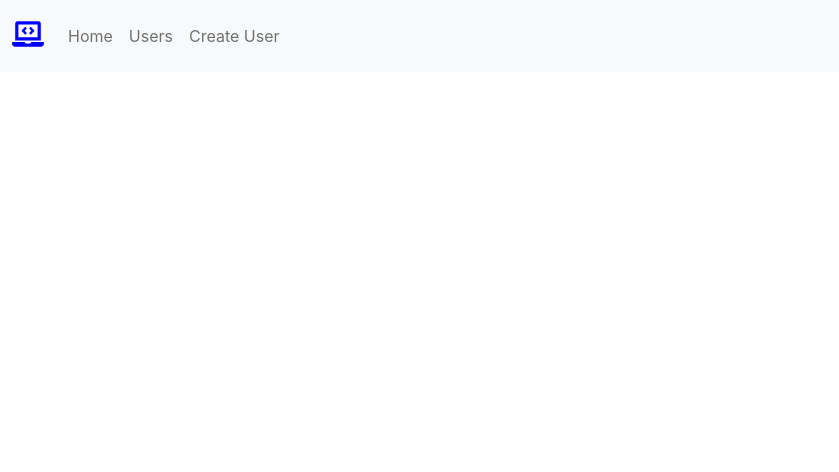
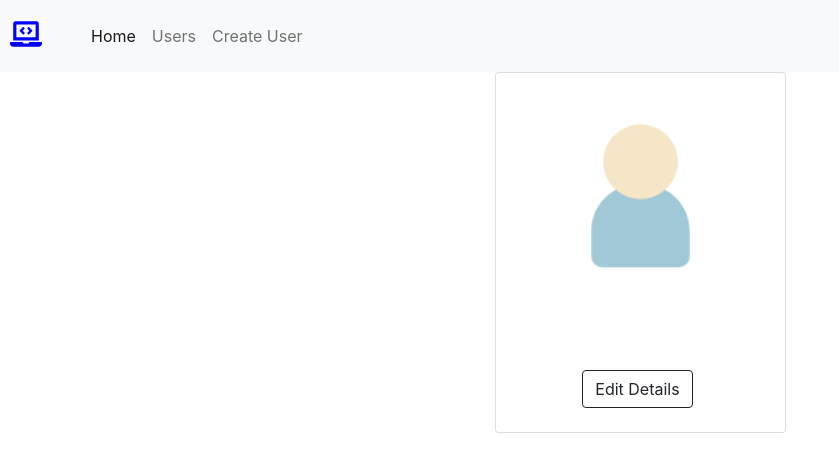
Before and after one commit to santhosh8857/CRUD, a React (Create React App) app: page /user/1 in a window 1280 px wide. Shown: the top 472 px of the page, without its empty margins (0-839 px from the left). Built offline with nearby package versions, Linux system fonts and the light colour scheme; no server answers.

Commit message:
added card feature

```diff
--- a/src/components/Createuser.js
+++ b/src/components/Createuser.js
@@ -1,8 +1,11 @@
 import React, { useState } from "react";
 import axios from "axios";
 import { Button, Form, FormGroup, Input, Label } from "reactstrap";
+import { useHistory } from "react-router";
 
 const Createuser = ({ apiURL }) => {
+  const history = useHistory();
+
   // states to store the required details
   const [name, setName] = useState("");
   const [email, setEmail] = useState("");
@@ -26,6 +29,8 @@ const Createuser = ({ apiURL }) => {
     setName("");
     setEmail("");
     setMobile("");
+
+    history.push("/users");
 
     e.preventDefault();
   };
--- /dev/null
+++ b/src/components/Navbar.js
@@ -0,0 +1,42 @@
+import React from "react";
+import { Link } from "react-router-dom";
+import { IconContext } from "react-icons/lib";
+import { FaLaptopCode } from "react-icons/fa";
+
+const Navbar = () => {
+  return (
+    <>
+      <nav className="navbar navbar-expand-lg navbar-light bg-light">
+        <Link to="/" className="navbar-brand">
+          <h2 style={{ marginLeft: "10px", marginRight: "1px" }}>
+            {/* IconContext is used to provide color to the react icon */}
+            <IconContext.Provider value={{ color: "blue" }}>
+              <FaLaptopCode className="primary" />
+            </IconContext.Provider>
+          </h2>
+        </Link>
+        <div className="collapse navbar-collapse" id="navbarSupportedContent">
+          <ul className="navbar-nav me-auto mb-2 mb-lg-0 ms-lg-4">
+            <li className="nav-item">
+              <Link to="/" className="nav-link active" aria-current="page">
+                Home
+              </Link>
+            </li>
+            <li className="nav-item">
+              <Link to="/users" className="nav-link">
+                Users
+              </Link>
+            </li>
+            <li className="nav-item">
+              <Link to="/create-user" className="nav-link">
+                Create User
+              </Link>
+            </li>
+          </ul>
+        </div>
+      </nav>
+    </>
+  );
+};
+
+export default Navbar;
--- a/src/components/Users.js
+++ b/src/components/Users.js
@@ -1,14 +1,9 @@
 import React, { useEffect, useState } from "react";
-import axios from "axios";
-import { Table } from "reactstrap";
-import { useHistory } from "react-router";
+import Card from "./cards/Card";
 
 const Users = ({ apiURL }) => {
   // state to store the ddetails from API
   const [users, setUsers] = useState([]);
-
-  // useHistory is used to push the value to the existing url
-  const history = useHistory();
 
   // fetching details from API and storing to the state
   useEffect(() => {
@@ -18,81 +13,16 @@ const Users = ({ apiURL }) => {
       .catch((err) => console.log(err));
   }, [apiURL]);
 
-  // fucntion to call the ViewUser component
-  const viewUser = (userId) => {
-    history.push(`user/${userId}`);
-  };
-
-  // deleting the selected user from the API
-  const deleteUser = (id) => {
-    var confirmation = window.confirm("Are you sure?");
-    if (confirmation) {
-      axios
-        .delete(`${apiURL}/${id}`)
-        .then((resp) => {
-          alert("User Deleted!");
-          console.log(resp);
-        })
-        .catch((err) => console.log(err));
-    }
-  };
-
-  // function to call the EditUser component
-  const editUser = (id) => {
-    history.push(`user/edit-user/${id}`);
-  };
-
   return (
     <>
-      <Table>
-        <thead>
-          <tr>
-            <th className="text-primary">Name</th>
-            <th className="text-primary">Email</th>
-            <th className="text-primary">Mobile no.</th>
-            <th className="text-primary">Action</th>
-          </tr>
-        </thead>
-        <tbody>
+      <div className="container">
+        <div className="row gx-4 gx-lg-5 row-cols-2 row-cols-md-3 row-cols-xl-4 justify-content-center">
+          {/* Card Component */}
           {users.map((user, key) => {
-            return (
-              <tr key={key}>
-                <td>{user.name}</td>
-                <td>{user.email_id}</td>
-                <td>{user.mobile_no}</td>
-                <td>
-                  <button
-                    className="btn btn-outline-success"
-                    style={{ marginRight: "5px" }}
-                    onClick={() => {
-                      viewUser(user.id);
-                    }}
-                  >
-                    View
-                  </button>
-                  <button
-                    className="btn btn-outline-danger"
-                    style={{ marginRight: "5px" }}
-                    onClick={() => {
-                      deleteUser(user.id);
-                    }}
-                  >
-                    Delete
-                  </button>
-                  <button
-                    className="btn btn-outline-warning"
-                    onClick={() => {
-                      editUser(user.id);
-                    }}
-                  >
-                    Update
-                  </button>
-                </td>
-              </tr>
-            );
+            return <Card key={key} user={user} apiURL={apiURL} />;
           })}
-        </tbody>
-      </Table>
+        </div>
+      </div>
     </>
   );
 };
--- a/src/components/ViewUser.js
+++ b/src/components/ViewUser.js
@@ -1,5 +1,6 @@
 import React, { useEffect, useState } from "react";
 import { useParams } from "react-router";
+import ViewCard from "./cards/ViewCard";
 
 const ViewUser = ({ apiURL }) => {
   // useParams hook to take the id from the URl query
@@ -17,9 +18,7 @@ const ViewUser = ({ apiURL }) => {
   }, [apiURL, id]);
   return (
     <>
-      <h1>{user.name}</h1>
-      <h1>{user.email_id}</h1>
-      <h1>{user.mobile_no}</h1>
+      <ViewCard user={user} />
     </>
   );
 };
--- /dev/null
+++ b/src/components/cards/Card.js
@@ -0,0 +1,65 @@
+import React from "react";
+import axios from "axios";
+import cardImg from "../img/card.png";
+import { useHistory } from "react-router";
+
+const Card = ({ user, apiURL }) => {
+  const history = useHistory();
+
+  const deleteUser = (id) => {
+    var confirmation = window.confirm("Are you sure?");
+    if (confirmation) {
+      axios
+        .delete(`${apiURL}/${id}`)
+        .then((resp) => {
+          alert("User Deleted!");
+          console.log(resp);
+        })
+        .catch((err) => console.log(err));
+    }
+  };
+
+  const viewUser = (userId) => {
+    history.push(`user/${userId}`);
+  };
+
+  return (
+    <div className="col mb-5">
+      <div className="card h-100">
+        <img className="card-img-top h-50" src={cardImg} alt="..." />
+        <div className="card-body p-4">
+          <div className="text-center">
+            <h5 className="fw-bolder">{user.name}</h5>
+            <h6>{user.email_id}</h6>
+            <h6>{user.mobile_no}</h6>
+          </div>
+        </div>
+        {/* <!-- Product actions--> */}
+        <div className="card-footer p-4 pt-0 border-top-0 bg-transparent">
+          <div className="text-center">
+            <button
+              className="btn btn-outline-success"
+              style={{ marginRight: "5px" }}
+              onClick={() => {
+                viewUser(user.id);
+              }}
+            >
+              View
+            </button>
+            <button
+              className="btn btn-outline-danger"
+              style={{ marginRight: "5px" }}
+              onClick={() => {
+                deleteUser(user.id);
+              }}
+            >
+              Delete
+            </button>
+          </div>
+        </div>
+      </div>
+    </div>
+  );
+};
+
+export default Card;
--- /dev/null
+++ b/src/components/cards/ViewCard.js
@@ -0,0 +1,47 @@
+import React from "react";
+import { useHistory } from "react-router";
+import cardImg from "../img/card.png";
+
+const ViewCard = ({ user }) => {
+  const history = useHistory();
+
+  // fuction to call the edituser component using history
+  const editUser = (id) => {
+    history.push(`/edit-user/${id}`);
+  };
+
+  return (
+    <>
+      <div className="container">
+        <div className="row gx-4 gx-lg-5 row-cols-2 row-cols-md-3 row-cols-xl-4 justify-content-center">
+          <div className="card">
+            <img className="card-img-top" src={cardImg} alt="..." />
+            <div className="card-body p-4">
+              <div className="text-center">
+                {/* User details */}
+                <h5 className="fw-bolder">{user.name}</h5>
+                <h6>{user.email_id}</h6>
+                <h6>{user.mobile_no}</h6>
+              </div>
+            </div>
+            <div className="card-footer p-4 pt-0 border-top-0 bg-transparent">
+              <div className="text-center">
+                <button
+                  className="btn btn-outline-dark"
+                  style={{ marginRight: "5px" }}
+                  onClick={() => {
+                    editUser(user.id);
+                  }}
+                >
+                  Edit Details
+                </button>
+              </div>
+            </div>
+          </div>
+        </div>
+      </div>
+    </>
+  );
+};
+
+export default ViewCard;
--- a/src/index.js
+++ b/src/index.js
@@ -3,36 +3,18 @@ import ReactDOM from "react-dom";
 import "bootstrap/dist/css/bootstrap.min.css";
 import "./index.css";
 import App from "./App";
-import { Collapse, Nav, Navbar, NavbarBrand, NavLink } from "reactstrap";
-import { FaLaptopCode } from "react-icons/fa";
 import { Route, BrowserRouter, Switch } from "react-router-dom";
 import Users from "./components/Users";
-import { IconContext } from "react-icons/lib";
 import Createuser from "./components/Createuser";
 import ViewUser from "./components/ViewUser";
 import EditUser from "./components/EditUser";
+import Navbar from "./components/Navbar";
 
 let apiURL = "https://6188e783d0821900178d75f4.mockapi.io/api/v1/user";
 const routing = (
   // Parent for all the routes
   <BrowserRouter>
-    <Navbar color="light" expand="md" light>
-      <NavbarBrand href="/">
-        <h2>
-          {/* IconContext is used to provide color to the react icon */}
-          <IconContext.Provider value={{ color: "blue" }}>
-            <FaLaptopCode className="primary" />
-          </IconContext.Provider>
-        </h2>
-      </NavbarBrand>
-      <Collapse navbar>
-        <Nav className="me-auto" navbar>
-          <NavLink href="/">Home</NavLink>
-          <NavLink href="/users">Users</NavLink>
-          <NavLink href="/create-user">Create User</NavLink>
-        </Nav>
-      </Collapse>
-    </Navbar>
+    <Navbar />
     {/* To select the desired Route */}
 
     <Switch>
@@ -46,7 +28,7 @@ const routing = (
       <Route exact path="/user/:id">
         <ViewUser apiURL={apiURL} />
       </Route>
-      <Route exact path="/user/edit-user/:id">
+      <Route exact path="/edit-user/:id">
         <EditUser apiURL={apiURL} />
       </Route>
     </Switch>
```
Also changed, not shown: src/components/img/card.png (added).
